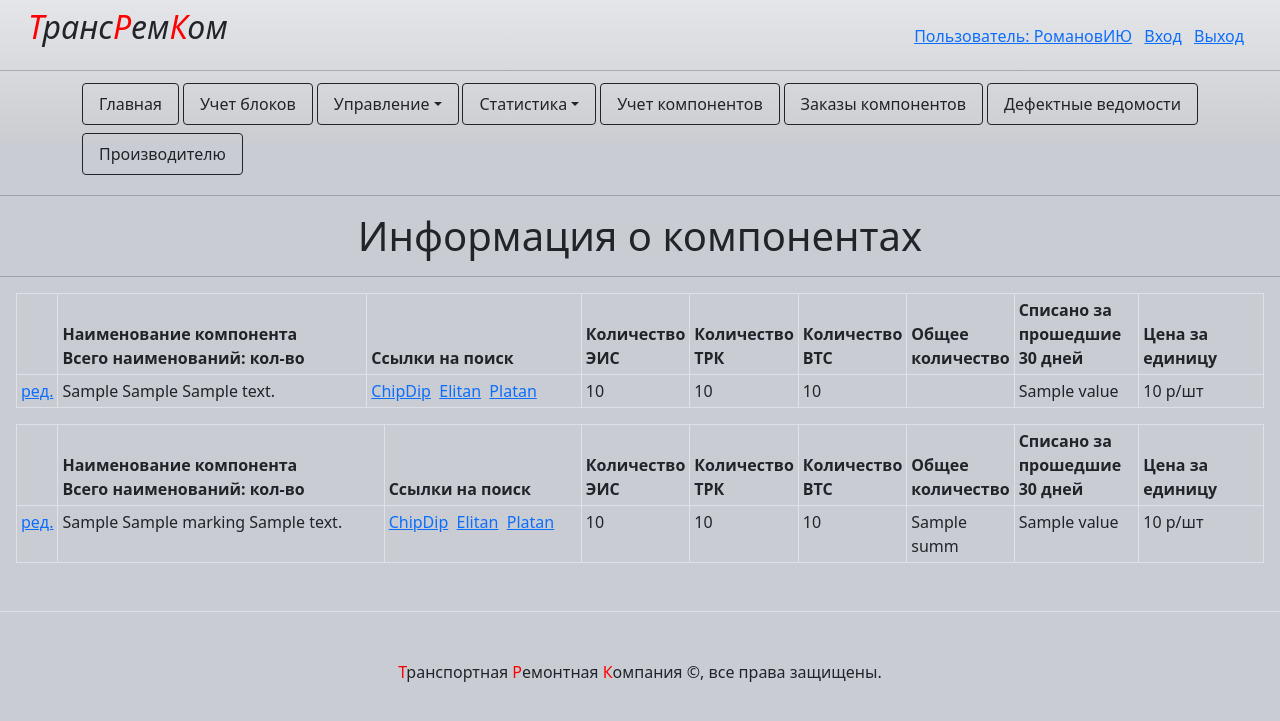
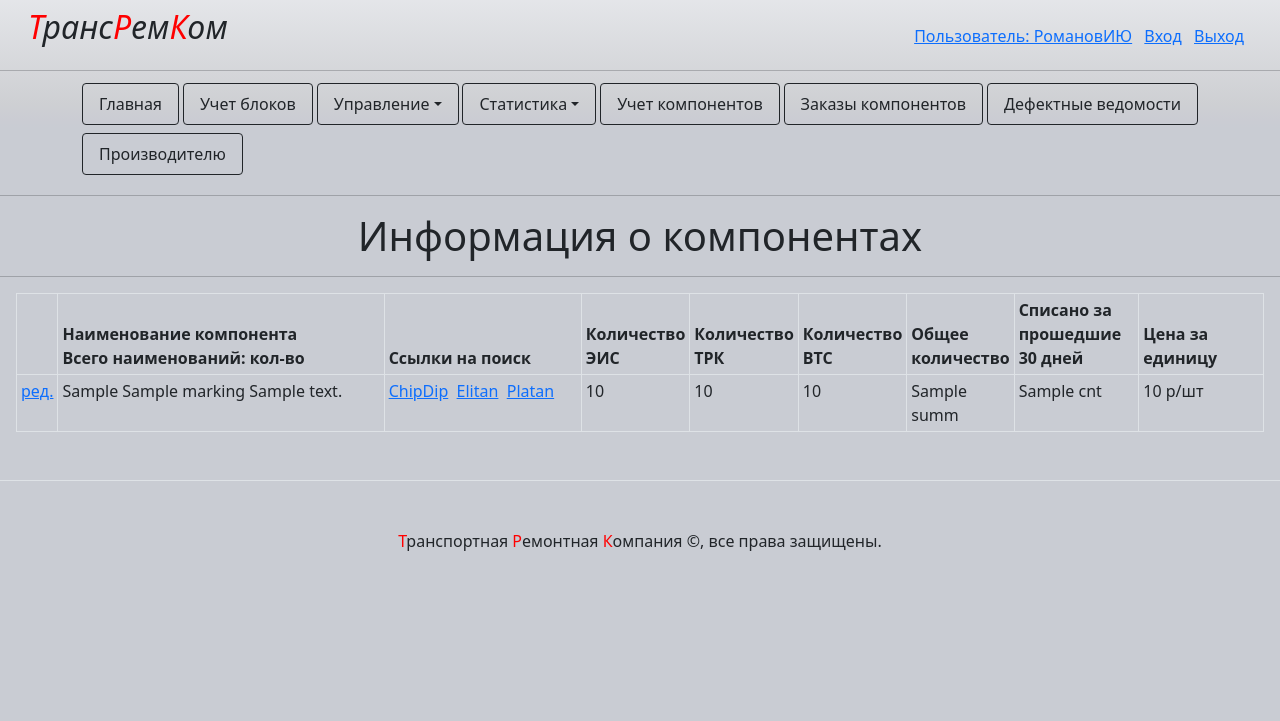
Before and after one commit to YaRomanovIvan/database_mk2, a Django app: template templates/view_components.html in a window 1280 px wide. Shown: the top 721 px of the page. Run offline with Django 3.2, Linux system fonts and the light colour scheme; tables that the repository leaves empty hold one stand-in row (values such as "Sample post"); the template is opened without the code that fills it: values that come from a table or form of the project are taken from there, most other values are stand-ins (such as "Sample title", 1, 10 or a date in 2020); some libraries are stand-ins or nearby versions.

Commit message:
view component

```diff
--- a/base/forms_block.py
+++ b/base/forms_block.py
@@ -1,6 +1,5 @@
 from django import forms
-from django.forms.widgets import Widget
-from .models import Components, Type_block, Unit, Record_block
+from .models import Component, Type_block, Unit, Record_block
 
 
 class Type_block_form(forms.ModelForm):
@@ -12,7 +11,7 @@ class Type_block_form(forms.ModelForm):
         ),
     )
     components = forms.ModelMultipleChoiceField(
-        queryset=Components.objects.all(),
+        queryset=Component.objects.all(),
         label='Привязать компоненты',
         help_text='Поле не обязательно для заполнения. Вы можете привязать компоненты позже.',
         widget=forms.SelectMultiple(attrs={
--- a/base/models.py
+++ b/base/models.py
@@ -38,7 +38,7 @@ class Post(models.Model):
         ordering = ["-pub_date"]
 
 
-class Components(models.Model):
+class Component(models.Model):
     """ Модель для записи информации о компонентах. Тип компонента, маркировка
     примечание, количество в разных компаниях и средняя цена """
     id = models.AutoField(
@@ -95,7 +95,7 @@ class Type_block(models.Model):
         verbose_name="Наименование блока",
     )
     components = models.ManyToManyField(
-        Components,
+        Component,
         related_name='block_components',
         verbose_name='Компоненты блока',
         blank=True,
@@ -214,14 +214,13 @@ class Record_block(models.Model):
         ordering = ["-number_block"]
 
 
-class Record_components(models.Model):
+class Record_component(models.Model):
     """ модель учета компонентов. """
     component = models.ForeignKey(
-        Components,
+        Component,
         on_delete=models.CASCADE,
         verbose_name="Компонент",
         related_name="record_component",
-        related_query_name='query_record_compoent',
     )
     block = models.ForeignKey(
         Record_block,
@@ -319,7 +318,7 @@ class Order(models.Model):
         verbose_name="id",
     )
     component = models.ForeignKey(
-        Components,
+        Component,
         on_delete=models.CASCADE,
         verbose_name="Наименование компонента",
         related_name="order_components",
@@ -359,7 +358,7 @@ class Applications_status(models.Model):
 class Applications(models.Model):
     """ модель  """
     component = models.ForeignKey(
-        Components,
+        Component,
         on_delete=models.CASCADE,
         verbose_name="Наименование компонента",
         related_name="applications_components",
--- a/templates/view_components.html
+++ b/templates/view_components.html
@@ -22,7 +22,7 @@
             </tr>
         </thead>
         <tbody>
-            {% for record in components %}
+            {% for record, cnt in result %}
             <tr>
                 <td><a href="#">ред.</a></td>
                 <td>{{ record.type_component }}
@@ -38,45 +38,7 @@
                 <td>{{ record.amount_trk }}</td>
                 <td>{{ record.amount_vts }}</td>
                 <td>{{ record.summ }}</td>
-                <td>{{ value }}</td>
-                <td>{{ record.price }} р/шт</td>
-            </tr>
-            {% endfor %}
-        </tbody>
-    </table>
-
-    <table class="table table-sm table-bordered table-hover">
-        <thead>
-            <tr>
-                <th scope="col" style="width: 1%"></th>
-                <th scope="col">Наименование компонента <br>Всего наименований: кол-во</th>
-                <th>Ссылки на поиск</th>
-                <th scope="col" style="width: 5%">Количество ЭИС</th>
-                <th scope="col" style="width: 5%">Количество ТРК</th>
-                <th scope="col" style="width: 5%">Количество ВТС</th>
-                <th scope="col" style="width: 5%">Общее количество</th>
-                <th scope="col" style="width: 10%">Списано за прошедшие 30 дней</th>
-                <th scope="col" style="width: 10%">Цена за единицу</th>
-            </tr>
-        </thead>
-        <tbody>
-            {% for record in ago_30_days %}
-            <tr>
-                <td><a href="#">ред.</a></td>
-                <td>{{ record.type_component }}
-                    {{ record.marking }}
-                    {{ record.note|default_if_none:"" }}
-                </td>
-                <td>
-                    <a href="https://www.chipdip.ru/search?searchtext={{ record.marking }}">ChipDip</a>&nbsp
-                    <a href="https://www.elitan.ru/price/index.php?find={{ record.marking }}&delay=-1&mfg=all&seenform=y">Elitan</a>&nbsp
-                    <a href="https://www.platan.ru/cgi-bin/qwery_i.pl?code={{ record.marking }}">Platan</a>
-                </td>
-                <td>{{ record.amount_eis }}</td>
-                <td>{{ record.amount_trk }}</td>
-                <td>{{ record.amount_vts }}</td>
-                <td>{{ record.summ }}</td>
-                <td>{{ value }}</td>
+                <td>{{ cnt }}</td>
                 <td>{{ record.price }} р/шт</td>
             </tr>
             {% endfor %}
```
Also changed, not shown: base/admin.py (+4 -4 lines), base/views.py (+12 -6 lines), base/migrations/0006_auto_20210630_2036.py (added), base/migrations/0007_alter_record_component_component.py (added).
